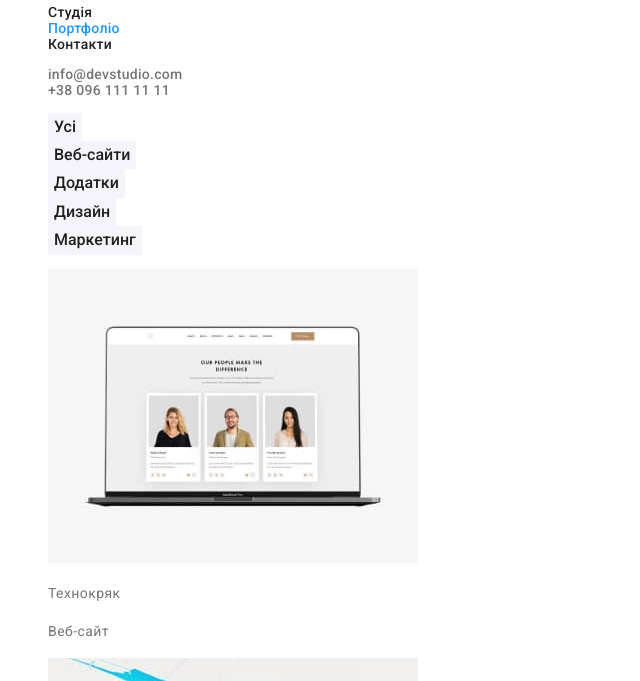
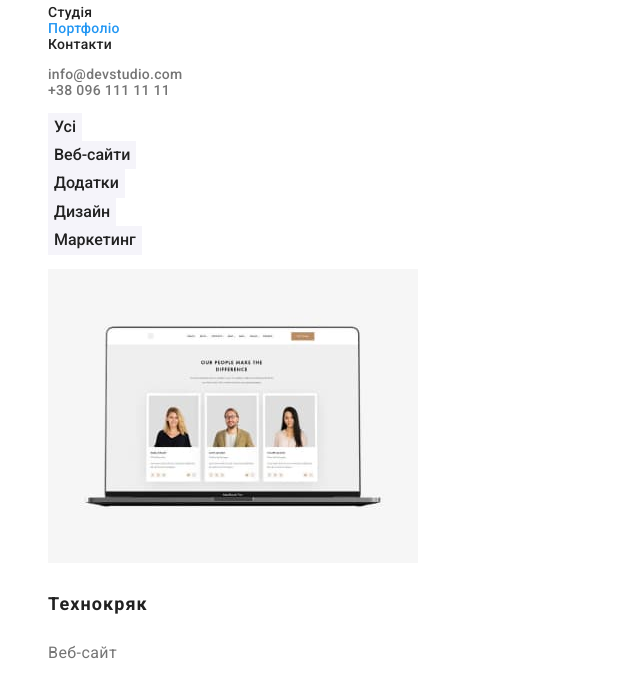
Before and after one commit to San-in/goit-markup-hw-02, a plain HTML site: page portfolio.html in a window 1280 px wide. Shown: the part 78-759 px from the top of the page, without its empty margins (0-640 px from the left). Drawn offline with Linux system fonts and the light colour scheme.

Commit message:
Додав стилі тексту до Портфоліо

```diff
--- a/css/style.css
+++ b/css/style.css
@@ -179,3 +179,15 @@ body {
     background-color: var(--color-accent);
     border: none;
 }
+
+.items-portfolio__title {
+    font-weight: 700;
+    font-size: 18px;
+    line-height: 2;
+    letter-spacing: 0.06em;
+    color: var(--color-bold);
+}
+.items-portfolio__category {
+    font-size: 16px;
+    line-height: 1.88;
+}
```
